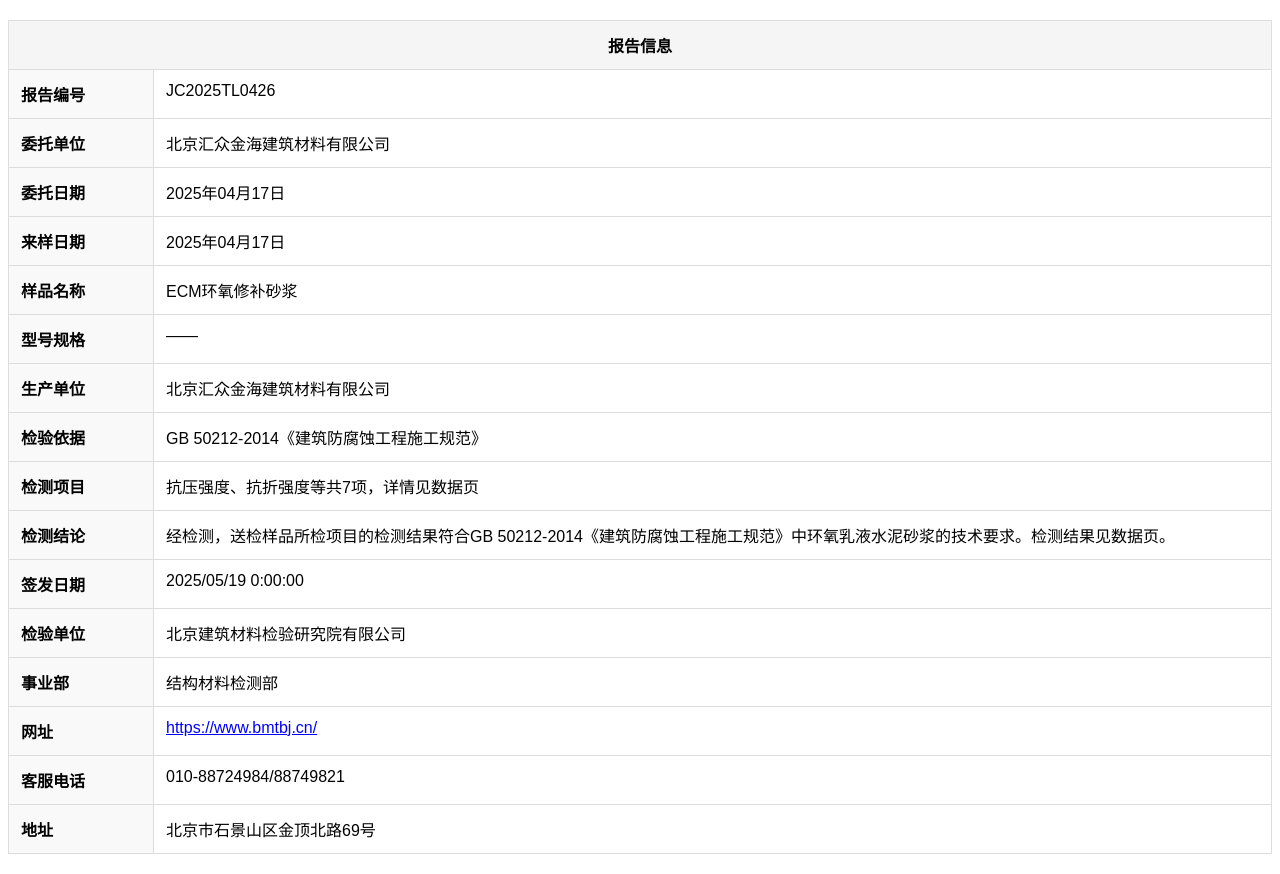
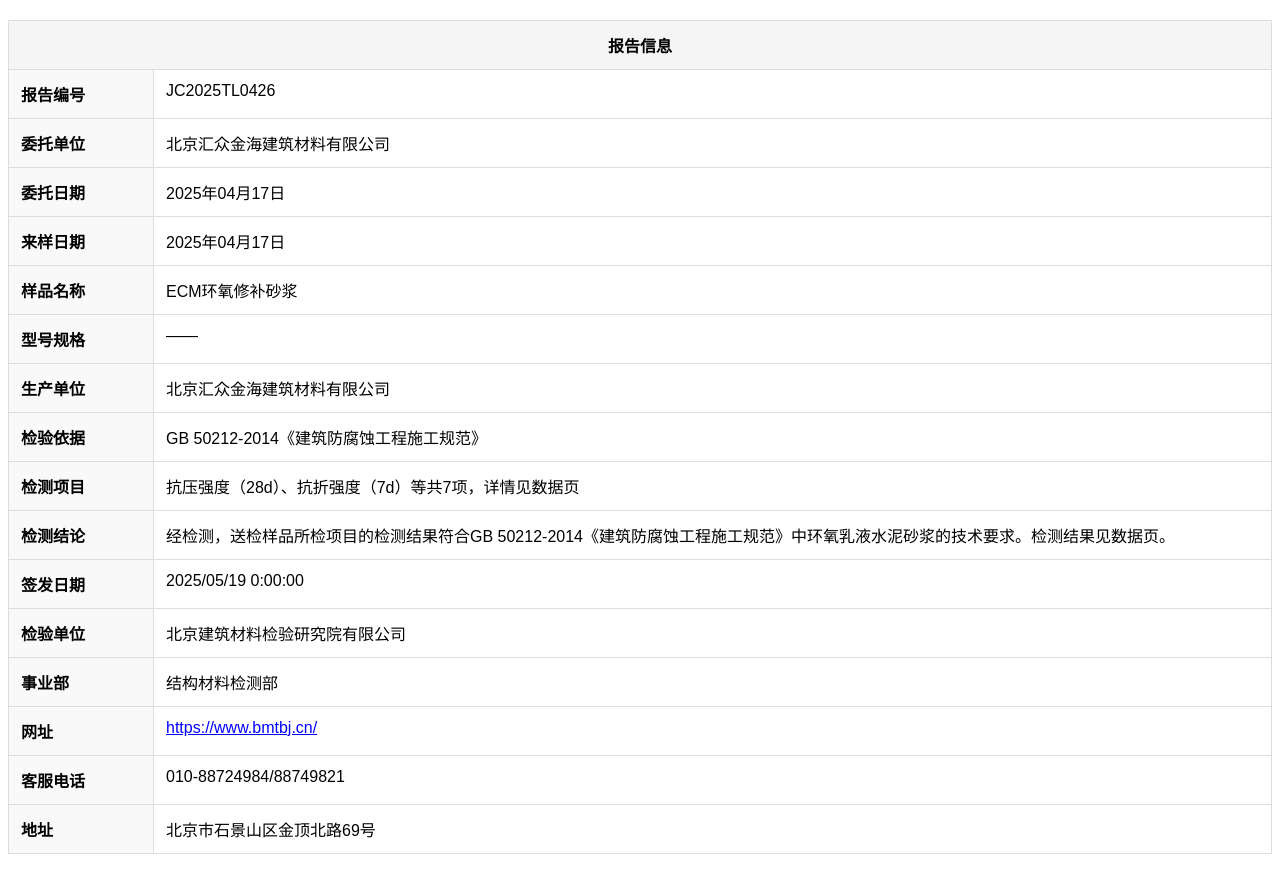
Before and after one commit to gucier/llkeji, a plain HTML site: page report94.html in a window 1280 px wide. Drawn offline with Linux system fonts and the light colour scheme.

Commit message:
Update report94.html

```diff
--- a/report94.html
+++ b/report94.html
@@ -52,7 +52,7 @@
             <tr><td class="field">型号规格</td><td>——</td></tr>
             <tr><td class="field">生产单位</td><td>北京汇众金海建筑材料有限公司</td></tr>
             <tr><td class="field">检验依据</td><td>GB 50212-2014《建筑防腐蚀工程施工规范》</td></tr>
-            <tr><td class="field">检测项目</td><td>抗压强度、抗折强度等共7项，详情见数据页</td></tr>
+            <tr><td class="field">检测项目</td><td>抗压强度（28d）、抗折强度（7d）等共7项，详情见数据页</td></tr>
             <tr><td class="field">检测结论</td><td>经检测，送检样品所检项目的检测结果符合GB 50212-2014《建筑防腐蚀工程施工规范》中环氧乳液水泥砂浆的技术要求。检测结果见数据页。</td></tr>
             <tr><td class="field">签发日期</td><td>2025/05/19 0:00:00</td></tr>
             <tr><td class="field">检验单位</td><td>北京建筑材料检验研究院有限公司</td></tr>
```
